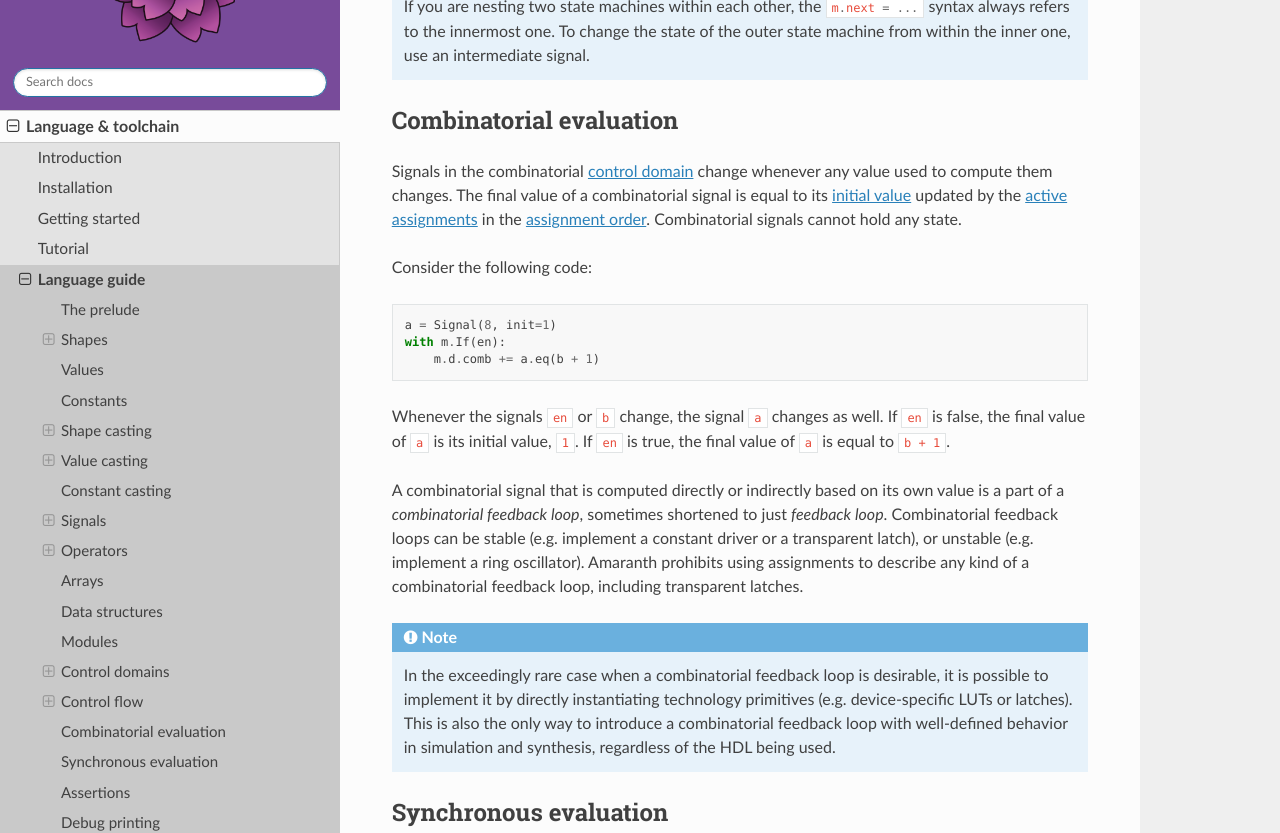
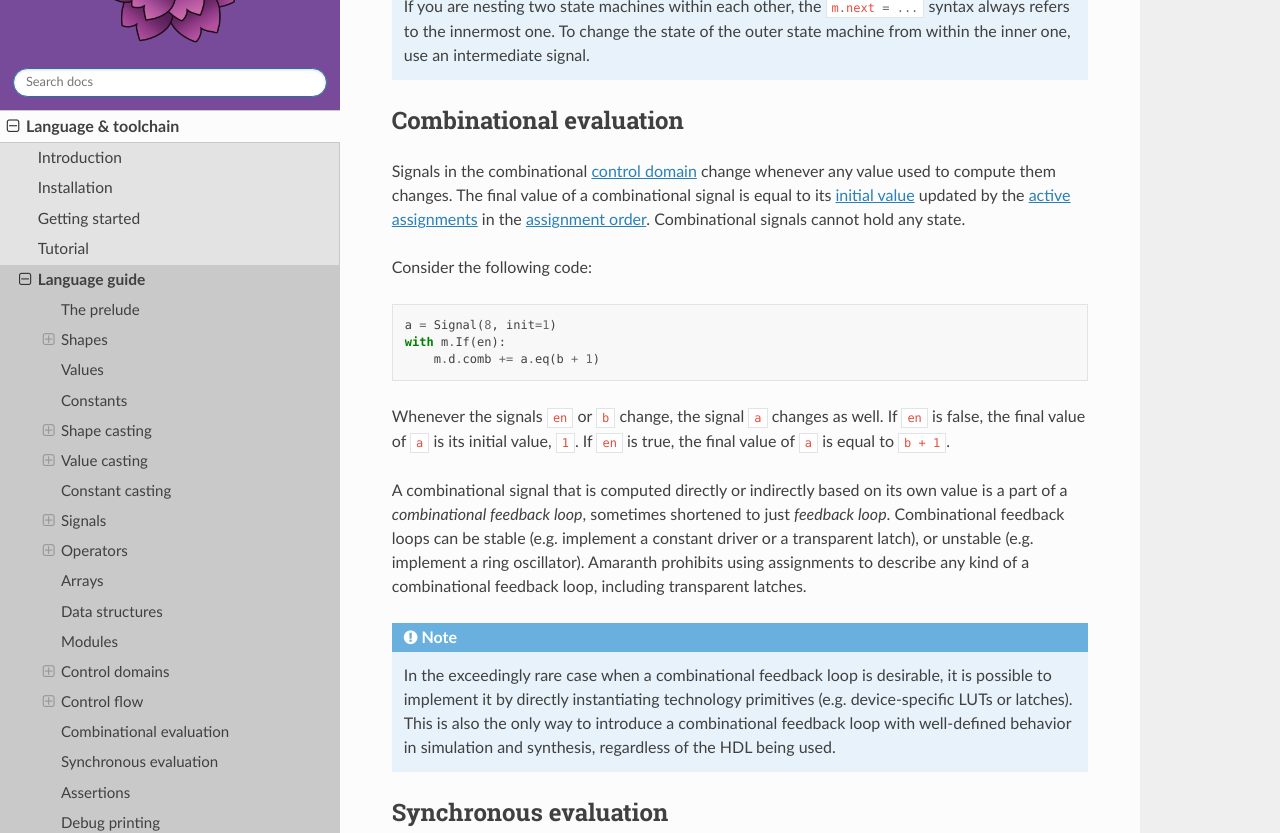
Before and after one commit to amaranth-lang/amaranth, a Sphinx documentation site: the page built from docs/guide.rst, in a window 1280 px wide and 1400 px high, scrolled down 26014 px. Shown: the part 156-989 px from the top of the window. Built offline with Sphinx 7.4.7 and the Read the Docs theme 2.0.0, drawn with Linux system fonts in a browser that asks for light colours; pages that are not in the unit, such as notebooks, are missing from menus; the version number could not be read and is left out; some of the changed text lies outside the part shown.

Commit message:
docs: change combinatorial to combinational
- Replace occurrences of combinatorial with combinational in docstrings
- Replace occurrences of combinatorial with combinational in .rst files
- Add note to contrib.rst to document the editorial decision from #1301

```diff
--- a/docs/contrib.rst
+++ b/docs/contrib.rst
@@ -136,6 +136,7 @@ Some of the formatting guidelines are:
 * For properties, phrase the short description (first line of docstring) like ``Value of thing.``, i.e. as a declarative sentence.
 * When documenting signatures of interfaces, as well as components, use the (non-standard) `Members` section to document their interface members, and only that section; do not document them in an `Attributes` section.
 * If an anchor for a section is needed, namespace it, e.g. the ``.. _lang-assignable:`` anchor is a part of the ``lang`` namespace. Anchor names are global.
+* To refer to non-sequential logic, use the term "combinational" over "combinatorial".
 
 
 Contributing your changes
--- a/docs/guide.rst
+++ b/docs/guide.rst
@@ -342,7 +342,7 @@ Signals
 .. |emph:assigned| replace:: *assigned*
 .. _emph:assigned: #lang-assigns
 
-A *signal* is a value representing a (potentially) varying number. Signals can be |emph:assigned|_ in a :ref:`combinatorial <lang-comb>` or :ref:`synchronous <lang-sync>` domain, in which case they are generated as wires or registers, respectively. Signals always have a well-defined value; they cannot be uninitialized or undefined.
+A *signal* is a value representing a (potentially) varying number. Signals can be |emph:assigned|_ in a :ref:`combinational <lang-comb>` or :ref:`synchronous <lang-sync>` domain, in which case they are generated as wires or registers, respectively. Signals always have a well-defined value; they cannot be uninitialized or undefined.
 
 
 Signal shapes
@@ -403,7 +403,7 @@ Initial signal values
 
 Each signal has an *initial value*, specified with the ``init=`` parameter. If the initial value is not specified explicitly, zero is used by default. An initial value can be specified with an integer or an enumeration member.
 
-Signals :ref:`assigned <lang-assigns>` in a :ref:`combinatorial <lang-comb>` domain assume their initial value when none of the assignments are :ref:`active <lang-active>`. Signals assigned in a :ref:`synchronous <lang-sync>` domain assume their initial value after *power-on reset* and, unless the signal is :ref:`reset-less <lang-resetless>`, *explicit reset*. Signals that are used but never assigned are equivalent to constants of their initial value.
+Signals :ref:`assigned <lang-assigns>` in a :ref:`combinational <lang-comb>` domain assume their initial value when none of the assignments are :ref:`active <lang-active>`. Signals assigned in a :ref:`synchronous <lang-sync>` domain assume their initial value after *power-on reset* and, unless the signal is :ref:`reset-less <lang-resetless>`, *explicit reset*. Signals that are used but never assigned are equivalent to constants of their initial value.
 
 .. doctest::
 
@@ -422,7 +422,7 @@ Reset-less signals
 
 Signals assigned in a :ref:`synchronous <lang-sync>` domain can be *resettable* or *reset-less*, specified with the ``reset_less=`` parameter. If the parameter is not specified, signals are resettable by default. Resettable signals assume their :ref:`initial value <lang-initial>` on explicit reset, which can be asserted via the :ref:`clock domain <lang-clockdomains>` or by :ref:`modifying control flow <lang-controlinserter>` with :class:`ResetInserter`. Reset-less signals are not affected by explicit reset.
 
-Signals assigned in a :ref:`combinatorial <lang-comb>` domain are not affected by the ``reset_less`` parameter.
+Signals assigned in a :ref:`combinational <lang-comb>` domain are not affected by the ``reset_less`` parameter.
 
 .. doctest::
 
@@ -845,11 +845,11 @@ Control domains
 
 A *control domain* is a named group of :ref:`signals <lang-signals>` that change their value in identical conditions.
 
-All designs have a single predefined *combinatorial domain*, containing all signals that change immediately when any value used to compute them changes. The name ``comb`` is reserved for the combinatorial domain, and refers to the same domain in all modules.
+All designs have a single predefined *combinational domain*, containing all signals that change immediately when any value used to compute them changes. The name ``comb`` is reserved for the combinational domain, and refers to the same domain in all modules.
 
 A design can also have any amount of user-defined *synchronous domains*, also called :ref:`clock domains <lang-clockdomains>`, containing signals that change when a specific edge occurs on the domain's clock signal or, for domains with asynchronous reset, on the domain's reset signal. Most modules only use a single synchronous domain, conventionally called ``sync``, but the name ``sync`` does not have to be used, and lacks any special meaning beyond being the default.
 
-The behavior of assignments differs for signals in :ref:`combinatorial <lang-comb>` and :ref:`synchronous <lang-sync>` domains. Collectively, signals in synchronous domains contain the state of a design, whereas signals in the combinatorial domain cannot form feedback loops or hold state.
+The behavior of assignments differs for signals in :ref:`combinational <lang-comb>` and :ref:`synchronous <lang-sync>` domains. Collectively, signals in synchronous domains contain the state of a design, whereas signals in the combinational domain cannot form feedback loops or hold state.
 
 
 .. _lang-assigns:
@@ -980,7 +980,7 @@ If multiple assignments change the value of the same signal bits, the assignment
    b = Signal(9)
    m.d.comb += b.eq(Cat(C(4, 3), C(6, 3), C(3, 3)))
 
-Multiple assignments to the same signal bits are more useful when combined with control structures, which can make some of the assignments :ref:`active or inactive <lang-active>`. If all assignments to some signal bits are :ref:`inactive <lang-active>`, their final values are determined by the signal's domain, :ref:`combinatorial <lang-comb>` or :ref:`synchronous <lang-sync>`.
+Multiple assignments to the same signal bits are more useful when combined with control structures, which can make some of the assignments :ref:`active or inactive <lang-active>`. If all assignments to some signal bits are :ref:`inactive <lang-active>`, their final values are determined by the signal's domain, :ref:`combinational <lang-comb>` or :ref:`synchronous <lang-sync>`.
 
 
 .. _lang-control:
@@ -1227,10 +1227,10 @@ Note that in Python, assignments made using :py:`with x() as y:` syntax persist
 
 .. _lang-comb:
 
-Combinatorial evaluation
+Combinational evaluation
 ========================
 
-Signals in the combinatorial :ref:`control domain <lang-domains>` change whenever any value used to compute them changes. The final value of a combinatorial signal is equal to its :ref:`initial value <lang-initial>` updated by the :ref:`active assignments <lang-active>` in the :ref:`assignment order <lang-assignorder>`. Combinatorial signals cannot hold any state.
+Signals in the combinational :ref:`control domain <lang-domains>` change whenever any value used to compute them changes. The final value of a combinational signal is equal to its :ref:`initial value <lang-initial>` updated by the :ref:`active assignments <lang-active>` in the :ref:`assignment order <lang-assignorder>`. Combinational signals cannot hold any state.
 
 Consider the following code:
 
@@ -1248,11 +1248,11 @@ Consider the following code:
 
 Whenever the signals ``en`` or ``b`` change, the signal ``a`` changes as well. If ``en`` is false, the final value of ``a`` is its initial value, ``1``. If ``en`` is true, the final value of ``a`` is equal to ``b + 1``.
 
-A combinatorial signal that is computed directly or indirectly based on its own value is a part of a *combinatorial feedback loop*, sometimes shortened to just *feedback loop*. Combinatorial feedback loops can be stable (e.g. implement a constant driver or a transparent latch), or unstable (e.g. implement a ring oscillator). Amaranth prohibits using assignments to describe any kind of a combinatorial feedback loop, including transparent latches.
+A combinational signal that is computed directly or indirectly based on its own value is a part of a *combinational feedback loop*, sometimes shortened to just *feedback loop*. Combinational feedback loops can be stable (e.g. implement a constant driver or a transparent latch), or unstable (e.g. implement a ring oscillator). Amaranth prohibits using assignments to describe any kind of a combinational feedback loop, including transparent latches.
 
 .. note::
 
-   In the exceedingly rare case when a combinatorial feedback loop is desirable, it is possible to implement it by directly instantiating technology primitives (e.g. device-specific LUTs or latches). This is also the only way to introduce a combinatorial feedback loop with well-defined behavior in simulation and synthesis, regardless of the HDL being used.
+   In the exceedingly rare case when a combinational feedback loop is desirable, it is possible to implement it by directly instantiating technology primitives (e.g. device-specific LUTs or latches). This is also the only way to introduce a combinational feedback loop with well-defined behavior in simulation and synthesis, regardless of the HDL being used.
 
 
 .. _lang-sync:
@@ -1308,9 +1308,9 @@ Assertions may be nested within a :ref:`control block <lang-control>`:
 
 .. warning::
 
-    While is is also possible to add assertions to the :ref:`combinatorial domain <lang-comb>`, simulations of combinatorial circuits may have *glitches*: instantaneous, transient changes in the values of expressions that are being computed which do not affect the result of the computation (and are not visible in most waveform viewers for that reason). Depending on the tools used for simulation, a glitch in the condition of an assertion or of a :ref:`control block <lang-control>` that contains it may cause the simulation to be terminated, even if the glitch would have been instantaneously resolved afterwards.
-
-    If the condition of an assertion is assigned in a synchronous domain, then it is safe to add that assertion in the combinatorial domain. For example, neither of the assertions in the example below will be violated due to glitches, regardless of which domain the :py:`ip` and :py:`booting` signals are driven by:
+    While is is also possible to add assertions to the :ref:`combinational domain <lang-comb>`, simulations of combinational circuits may have *glitches*: instantaneous, transient changes in the values of expressions that are being computed which do not affect the result of the computation (and are not visible in most waveform viewers for that reason). Depending on the tools used for simulation, a glitch in the condition of an assertion or of a :ref:`control block <lang-control>` that contains it may cause the simulation to be terminated, even if the glitch would have been instantaneously resolved afterwards.
+
+    If the condition of an assertion is assigned in a synchronous domain, then it is safe to add that assertion in the combinational domain. For example, neither of the assertions in the example below will be violated due to glitches, regardless of which domain the :py:`ip` and :py:`booting` signals are driven by:
 
     .. testcode::
 
@@ -1321,7 +1321,7 @@ Assertions may be nested within a :ref:`control block <lang-control>`:
         with m.If(booting):
             m.d.comb += Assert(ip_sync < 128)
 
-    Assertions should be added in a :ref:`synchronous domain <lang-sync>` when possible. In cases where it is not, such as if the condition is a signal that is assigned in a synchronous domain elsewhere, care should be taken while adding the assertion to the combinatorial domain.
+    Assertions should be added in a :ref:`synchronous domain <lang-sync>` when possible. In cases where it is not, such as if the condition is a signal that is assigned in a synchronous domain elsewhere, care should be taken while adding the assertion to the combinational domain.
 
 
 .. _lang-print:
@@ -1329,7 +1329,7 @@ Assertions may be nested within a :ref:`control block <lang-control>`:
 Debug printing
 ==============
 
-The value of any expression, or of several of them, can be printed to the terminal during simulation using the :class:`Print` statement. When added to the :ref:`combinatorial domain <lang-comb>`, the value of an expression is printed whenever it changes:
+The value of any expression, or of several of them, can be printed to the terminal during simulation using the :class:`Print` statement. When added to the :ref:`combinational domain <lang-comb>`, the value of an expression is printed whenever it changes:
 
 .. testcode::
 
@@ -1537,7 +1537,7 @@ A non-Amaranth design unit can be added as a submodule using an :ref:`instance <
 Modifying control flow
 ----------------------
 
-Control flow within an elaboratable can be altered without introducing a new clock domain by using *control flow modifiers* that affect :ref:`synchronous evaluation <lang-sync>` of signals in a specified domain (or domains). They never affect :ref:`combinatorial evaluation <lang-comb>`. There are two control flow modifiers:
+Control flow within an elaboratable can be altered without introducing a new clock domain by using *control flow modifiers* that affect :ref:`synchronous evaluation <lang-sync>` of signals in a specified domain (or domains). They never affect :ref:`combinational evaluation <lang-comb>`. There are two control flow modifiers:
 
 * :class:`ResetInserter` introduces a synchronous reset input (or inputs), updating all of the signals in the specified domains to their :ref:`initial value <lang-initial>` whenever the active edge occurs on the clock of the domain *if* the synchronous reset input is asserted.
 * :class:`EnableInserter` introduces a synchronous enable input (or inputs), preventing any of the signals in the specified domains from changing value whenever the active edge occurs on the clock of the domain *unless* the synchronous enable input is asserted.
@@ -1659,7 +1659,7 @@ The renaming of the ``sync`` clock domain in it causes the behavior of the final
 
 .. warning::
 
-    A combinatorial signal can change synchronously to a clock domain, as in the example above, in which case it may only be sampled from the same clock domain unless explicitly synchronized. Renaming a clock domain must be assumed to potentially affect any output of an elaboratable.
+    A combinational signal can change synchronously to a clock domain, as in the example above, in which case it may only be sampled from the same clock domain unless explicitly synchronized. Renaming a clock domain must be assumed to potentially affect any output of an elaboratable.
 
 
 .. _lang-memory:
--- a/docs/start.rst
+++ b/docs/start.rst
@@ -31,7 +31,7 @@ The reusable building block of Amaranth designs is a ``Component``: a Python cla
 
 .. TODO: link to Elaboratable reference
 
-Most ``elaborate`` implementations use a ``Module`` helper to describe combinatorial (``m.d.comb``) and synchronous (``m.d.sync``) logic controlled with conditional syntax (``m.If``, ``m.Elif``, ``m.Else``) similar to Python's. They can also instantiate vendor-defined black boxes or modules written in other HDLs.
+Most ``elaborate`` implementations use a ``Module`` helper to describe combinational (``m.d.comb``) and synchronous (``m.d.sync``) logic controlled with conditional syntax (``m.If``, ``m.Elif``, ``m.Else``) similar to Python's. They can also instantiate vendor-defined black boxes or modules written in other HDLs.
 
 .. TODO: link to DSL reference
 
--- a/docs/stdlib/wiring.rst
+++ b/docs/stdlib/wiring.rst
@@ -277,7 +277,7 @@ Going back to the stream example, the producer and the consumer now communicate
 
     wiring.connect(m, producer.source, consumer.sink)
 
-This function examines the signatures of the two provided interface objects, ensuring that they are exactly complementary, and then adds combinatorial :py:`.eq()` statements to the module for each of the port pairs to form the connection. Aside from the *connectability* check, the single line above is equivalent to:
+This function examines the signatures of the two provided interface objects, ensuring that they are exactly complementary, and then adds combinational :py:`.eq()` statements to the module for each of the port pairs to form the connection. Aside from the *connectability* check, the single line above is equivalent to:
 
 .. testcode::
 
```
Also changed, not shown: other parts of docs/guide.rst (+4 -4 lines), 5 other files.
